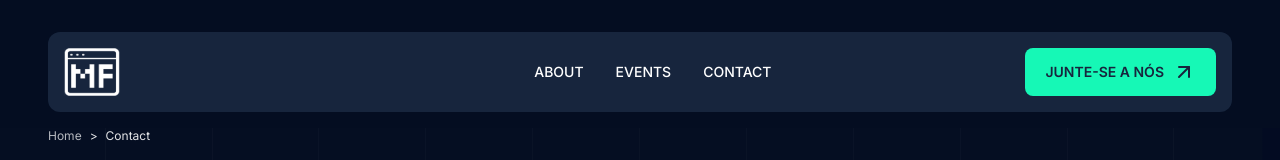
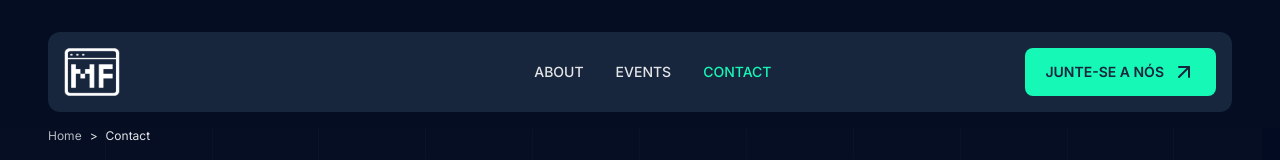
Before and after one commit to Maputo-Frontenders/maputo_frontenders_website, a Next.js app: page /en/contacto in a window 1280 px wide. Shown: the top 160 px of the page. Built offline with nearby package versions, Linux system fonts and the light colour scheme.

Commit message:
style: enhance navbar with active link highlighting

```diff
--- a/sections/navbar/index.tsx
+++ b/sections/navbar/index.tsx
@@ -9,13 +9,16 @@ import Image from "next/image";
 import Logo from "@/public/Logo.png";
 import { motion, AnimatePresence } from "framer-motion";
 import { Locale } from "@/lib/getDictionary";
-
+import { usePathname } from "next/navigation";
 type Props = {
   params: { lang: Locale };
   className?: string;
 };
 
 export function Navbar({ className, params }: Props) {
+  const pathname = usePathname();
+  const isActive = (path: string) => pathname.includes(path);
+
   const [isMenuOpen, setMenuOpen] = useState(false);
   const [scrolled, setScrolled] = useState(false);
 
@@ -78,7 +81,7 @@ export function Navbar({ className, params }: Props) {
                   className="w-auto h-10 md:h-12"
                   width={56}
                   height={56}
-                  src={Logo || "/placeholder.svg"}
+                  src={Logo}
                   alt="Maputo Frontenders"
                   priority
                 />
@@ -105,7 +108,12 @@ export function Navbar({ className, params }: Props) {
                 <Link
                   key={item.label}
                   href={item.link}
-                  className="text-white font-medium uppercase text-sm hover:text-mf-secondProposal transition-colors relative group"
+                  className={cn(
+                    "text-white font-medium uppercase text-sm hover:text-mf-secondProposal transition-colors relative group",
+                    isActive(item.link)
+                      ? "text-mf-secondProposal"
+                      : "text-mf-white"
+                  )}
                 >
                   {item.label}
                   <span className="absolute -bottom-1 left-0 w-0 h-0.5 bg-mf-secondProposal transition-all duration-300 group-hover:w-full"></span>
```
